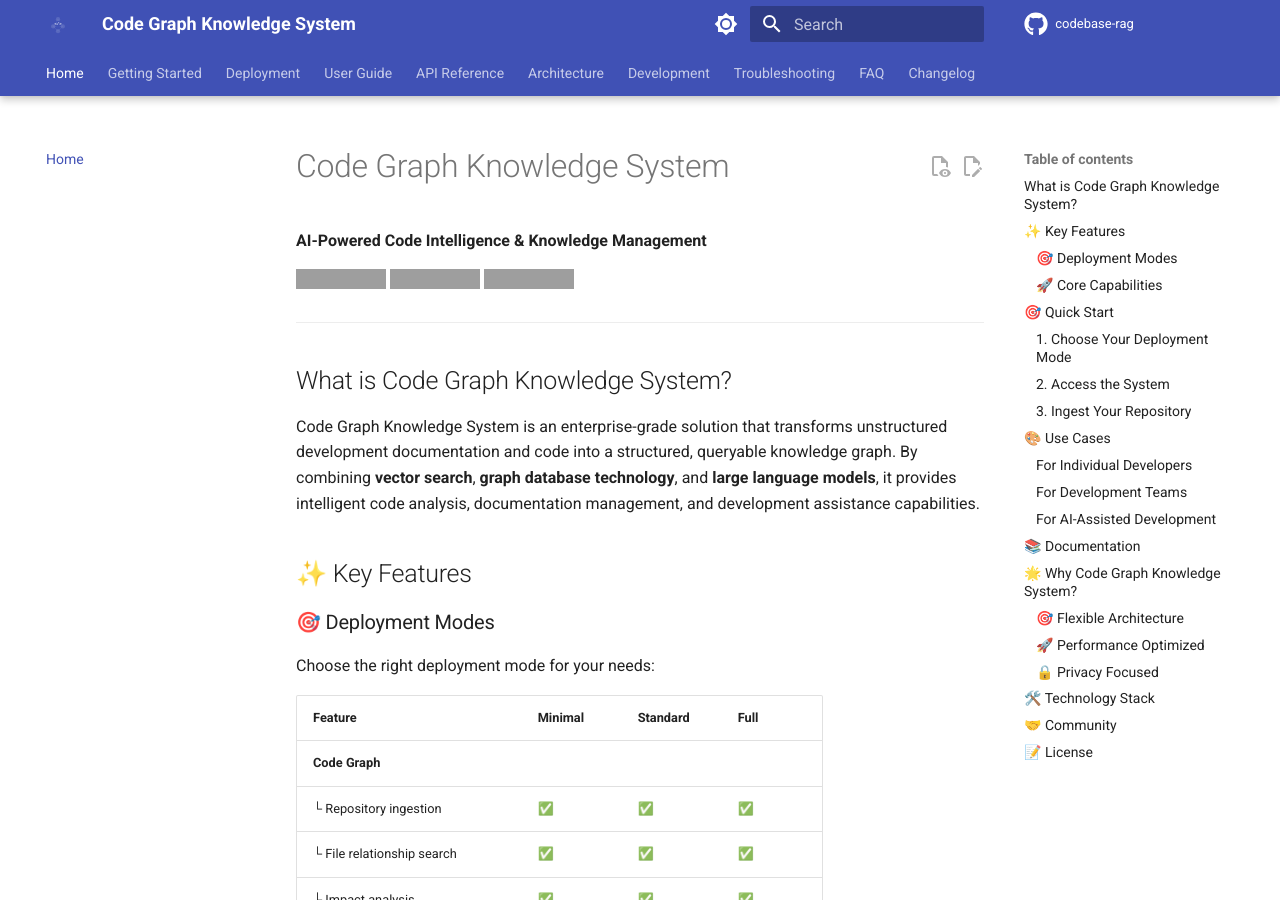
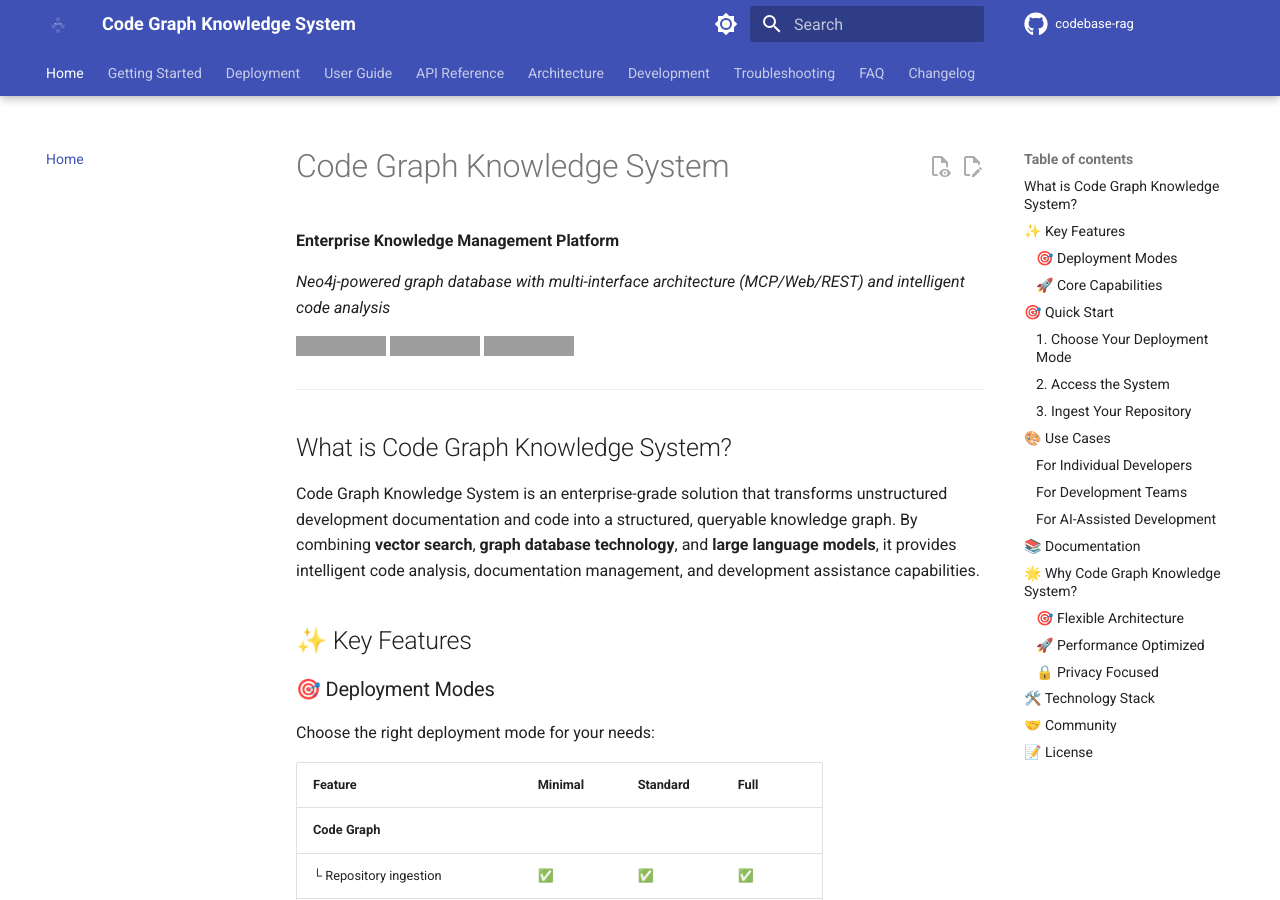
Before and after one commit to royisme/codebase-rag, an MkDocs documentation site: the page built from docs/index.md, in a window 1280 px wide and 900 px high. Built offline with MkDocs 1.6.1 and Material for MkDocs 9.7.7, drawn with Linux system fonts in a browser that asks for light colours; comment, search, counter and statistics services are not loaded; the version menu is left out; grey boxes are pictures that could not be loaded.

Commit message:
docs: update project description to reflect current architecture
- Update pyproject.toml description from 'AI-powered code intelligence' to 'Enterprise knowledge management platform'
- Emphasize multi-interface architecture (MCP/Web/REST) as key differentiator
- Update README.md and docs/index.md with new positioning
- New description highlights: Neo4j graph database, enterprise-grade, multi-interface, intelligent code analysis
- Better reflects current capabilities: dual-server architecture, task management, memory store, SQL parsing, etc.

```diff
--- a/docs/index.md
+++ b/docs/index.md
@@ -1,7 +1,9 @@
 # Code Graph Knowledge System
 
 
-**AI-Powered Code Intelligence & Knowledge Management**
+**Enterprise Knowledge Management Platform**
+
+*Neo4j-powered graph database with multi-interface architecture (MCP/Web/REST) and intelligent code analysis*
 
 [![Docker Hub](https://img.shields.io/docker/pulls/royisme/codebase-rag?style=flat-square)](https://hub.docker.com/r/royisme/codebase-rag)
 [![GitHub](https://img.shields.io/github/stars/royisme/codebase-rag?style=flat-square)](https://github.com/royisme/codebase-rag)
--- a/pyproject.toml
+++ b/pyproject.toml
@@ -1,7 +1,7 @@
 [project]
 name = "code-graph"
 version = "0.8.0"
-description = "AI-powered code intelligence and knowledge management system with graph database"
+description = "Enterprise knowledge management platform with Neo4j graph database, multi-interface architecture (MCP/Web/REST), and intelligent code analysis"
 readme = "README.md"
 requires-python = ">=3.13"
 dependencies = [
```
Also changed, not shown: README.md (+1 -1 lines).
